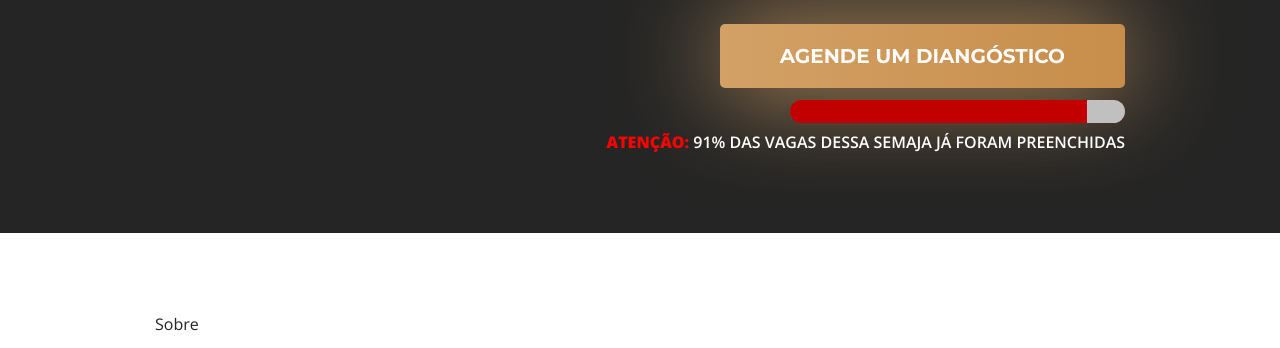
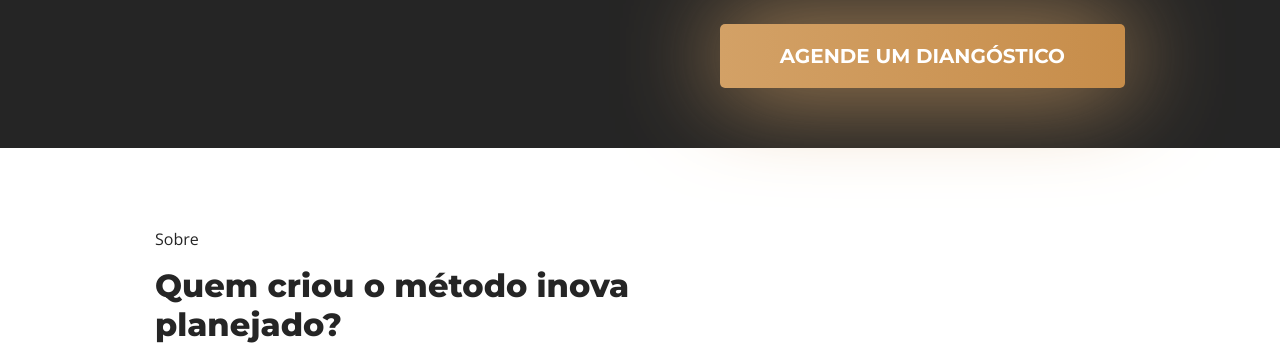
Before and after one commit to luiznatoo/olno-tech, a plain HTML site: page index.html in a window 1280 px wide. Shown: the part 1741-2089 px from the top of the page. Drawn offline with nearby package versions, Linux system fonts and the light colour scheme.

Commit message:
Update index.html

```diff
--- a/index.html
+++ b/index.html
@@ -209,10 +209,7 @@
                     <div class="container-cta">
                         <a href="https://form.respondi.app/fDTgHVCb" target="_blank" class="area-4 tagmanager">Agende um diangóstico</a>
                     </div>
-                    <div class="container-cta-son cta-end">
-                        <div class="barra area-5"><div class="barra-menor"></div></div>
-                        <p class="area-5"><span>ATENÇÃO:</span> 91% Das vagas dessa semaja já foram preenchidas</p>
-                    </div>
+
                 </div>
             </div>
         </div>
@@ -431,8 +428,6 @@
 
 
 
-<script src="https://cdn.lordicon.com/lordicon.js" async defer rel="preconnect"></script>
-
 
 </body>
 
```
